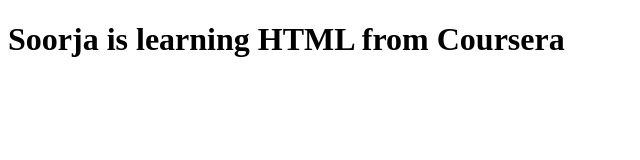
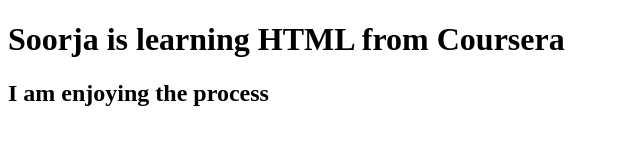
Before and after one commit to soorja/Learning, a plain HTML site: page index.html in a window 1280 px wide. Shown: the whole page, without its empty margins (0-640 px from the left). Drawn offline with Linux system fonts and the light colour scheme.

Commit message:
Update index.html

```diff
--- a/index.html
+++ b/index.html
@@ -5,5 +5,6 @@
 </head>
 <body>
 <h1>Soorja is learning HTML from Coursera</h1>
+<h2>I am enjoying the process</h2>
 </body>
 </html>
```
